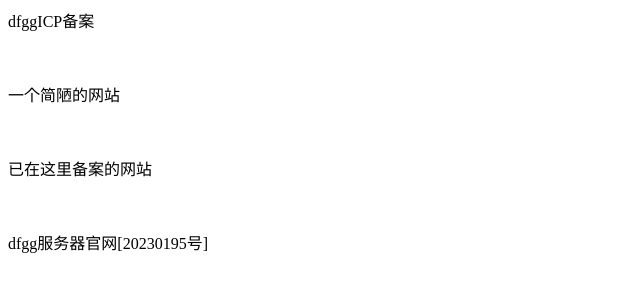
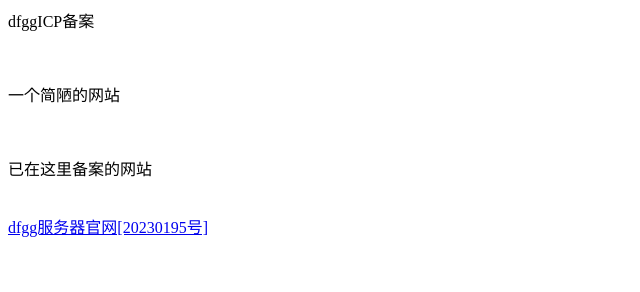
Before and after one commit to peg195/dfggicp.github.io, a plain HTML site: page index.html in a window 1280 px wide. Shown: the whole page, without its empty margins (0-640 px from the left). Drawn offline with Linux system fonts and the light colour scheme.

Commit message:
Update index.html

```diff
--- a/index.html
+++ b/index.html
@@ -1,4 +1,5 @@
 <p>dfggICP备案</p><br />
 <p>一个简陋的网站</p><br />
 <p>已在这里备案的网站</p><br />
-<p>dfgg服务器官网[20230195号] </p>
+<a href="https://dfggmc.cn.eu.org"joinus" target="_blank">
+                dfgg服务器官网[20230195号]
```
